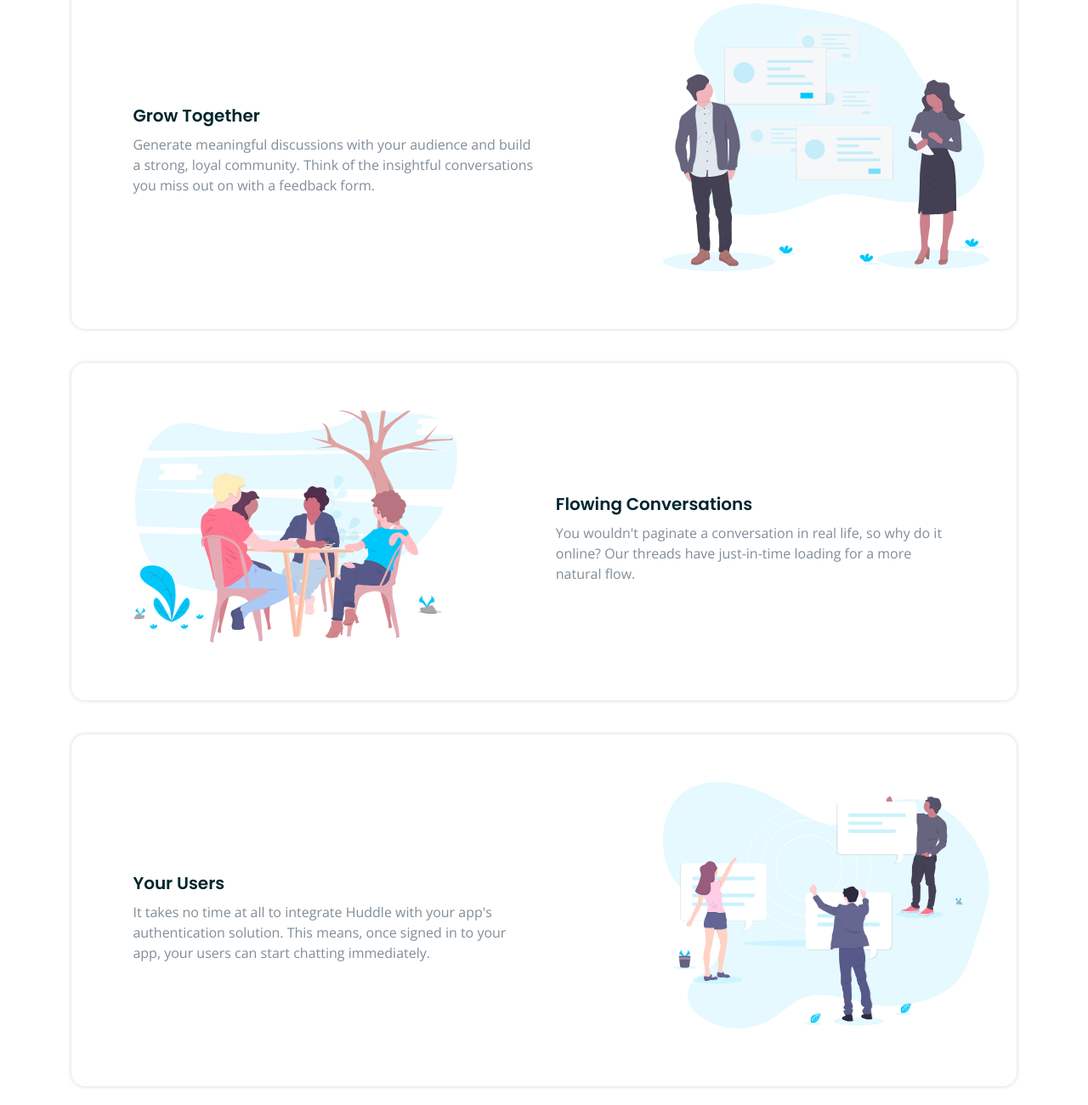
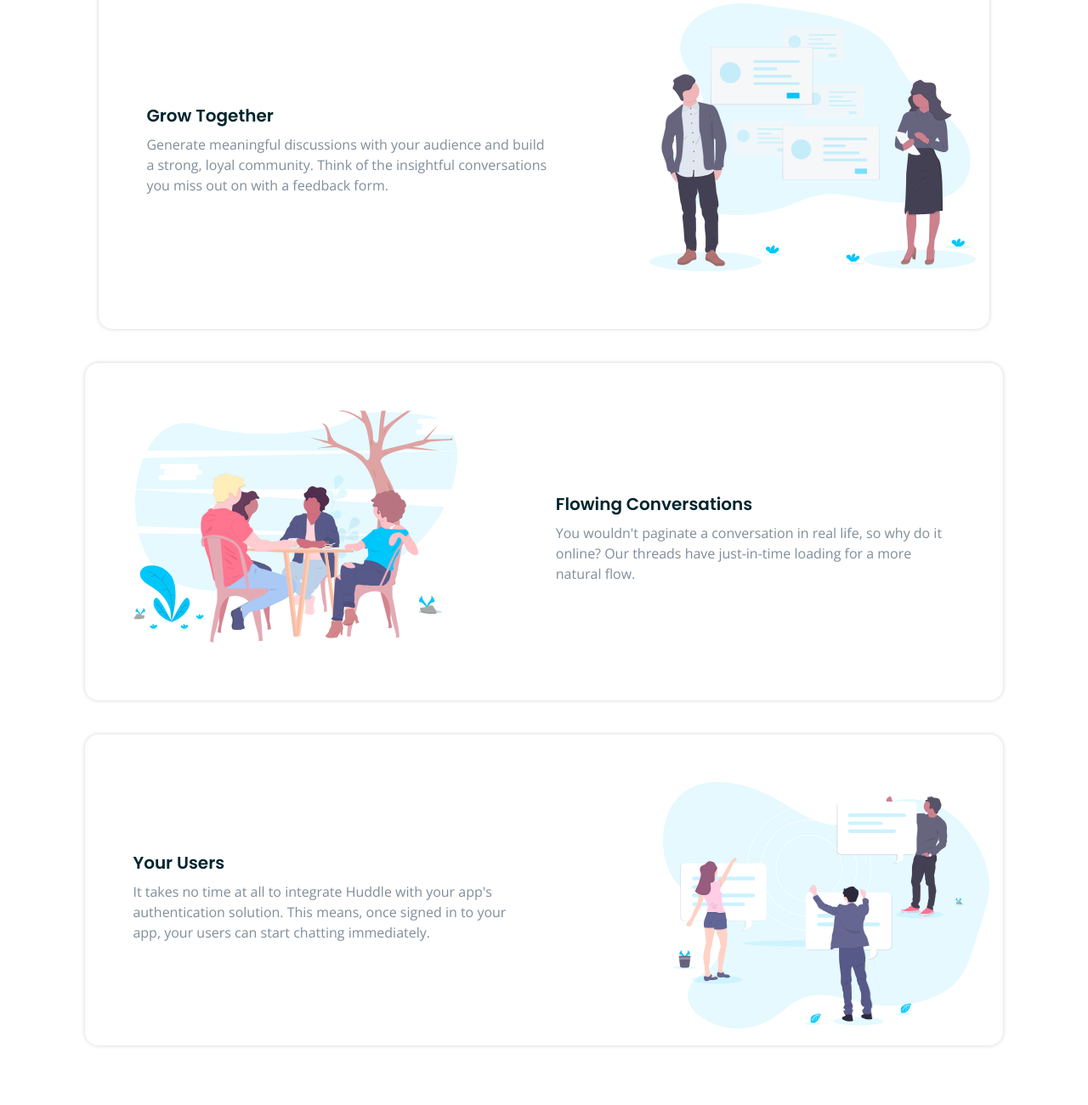
Before and after one commit to lwebbz/huddle-landing-page-with-alternating-feature-blocks-master, a plain HTML site: page index.html in a window 1280 px wide. Shown: the part 840-2140 px from the top of the page at 85% size. Drawn offline with Linux system fonts and the light colour scheme.

Commit message:
finishing touches

```diff
--- a/index.html
+++ b/index.html
@@ -17,7 +17,7 @@
   </head>
   <body class="font-[OpenSans] flex flex-col place-items-center text-lg">
     <header
-      class="w-full flex flex-col place-items-center bg-[var(--very-pale-cyan)] bg-[url(assets/images/bg-hero-mobile.svg)] bg-center bg-no-repeat bg-cover mb-10 md:bg-[url(assets/images/bg-hero-desktop.svg)] md:mb-20"
+      class="w-full flex flex-col place-items-center bg-[var(--very-pale-cyan)] bg-[url(assets/images/bg-hero-mobile.svg)] bg-center bg-no-repeat bg-cover mb-16 md:bg-[url(assets/images/bg-hero-desktop.svg)] md:mb-20"
     >
       <div
         class="flex justify-between w-full pt-5 pb-16 pl-5 pr-5 md:box-border md:pl-12 md:pr-12 md:pt-8"
@@ -66,14 +66,14 @@
       class="box-border flex flex-col pl-6 pr-6 pb-52 place-items-center md:w-full"
     >
       <section
-        class="flex flex-col place-items-center shadow-[0_0px_5px_lightgray] rounded-2xl box-content pt-14 pl-8 pr-8 pb-5 mb-10 md:flex-row md:w-[85%] md:max-w-7xl md:justify-between"
+        class="flex flex-col place-items-center shadow-[0_0px_5px_lightgray] rounded-2xl box-border pt-14 pl-4 pr-4 pb-5 mb-10 md:flex-row md:w-[85%] md:max-w-7xl md:justify-between"
       >
         <img
           src="assets/images/illustration-grow-together.svg"
           alt="Grow together"
           class="pb-12 md:order-2 md:max-w-sm md:shrink"
         />
-        <div class="pl-10 md:order-1 md:max-w-lg md:pl-10">
+        <div class="md:order-1 md:max-w-lg md:pl-10">
           <h2
             class="text-center font-[Poppins] pb-2 text-xl text-[var(--very-dark-cyan)] md:text-left"
           >
@@ -89,7 +89,7 @@
         </div>
       </section>
       <section
-        class="flex flex-col place-items-center shadow-[0_0px_5px_lightgray] rounded-2xl box-content pt-14 pl-8 pr-8 pb-5 mb-10 md:flex-row md:w-[85%] md:max-w-7xl md:justify-around"
+        class="flex flex-col place-items-center shadow-[0_0px_5px_lightgray] rounded-2xl box-content pt-14 pl-4 pr-4 pb-5 mb-10 md:flex-row md:w-[85%] md:max-w-7xl md:justify-around"
       >
         <img
           src="assets/images/illustration-flowing-conversation.svg"
@@ -97,7 +97,7 @@
           class="pb-12 md:max-w-sm md:shrink md:order-1"
         />
 
-        <div class="pl-10 md:max-w-lg md:pl-10 md:order-2">
+        <div class="md:max-w-lg md:pl-10 md:order-2">
           <h2
             class="text-center font-[Poppins] pb-2 text-xl text-[var(--very-dark-cyan)] md:text-left"
           >
@@ -113,12 +113,12 @@
         </div>
       </section>
       <section
-        class="flex flex-col place-items-center shadow-[0_0px_5px_lightgray] rounded-2xl box-content pt-14 pl-8 pr-8 pb-5 mb-10 md:flex-row md:w-[85%] md:max-w-7xl md:justify-between"
+        class="flex flex-col place-items-center shadow-[0_0px_5px_lightgray] rounded-2xl box-content pt-14 pl-4 pr-4 pb-5 mb-10 md:flex-row md:w-[85%] md:max-w-7xl md:justify-between"
       >
         <img
           src="assets/images/illustration-your-users.svg"
           alt="Users"
-          class="pb-12 md:max-w-sm md:shrink md:order-2"
+          class="md:max-w-sm md:shrink md:order-2"
         />
 
         <div class="md:max-w-lg md:pl-10 md:order-1">
```
Also changed, not shown: style.css.
